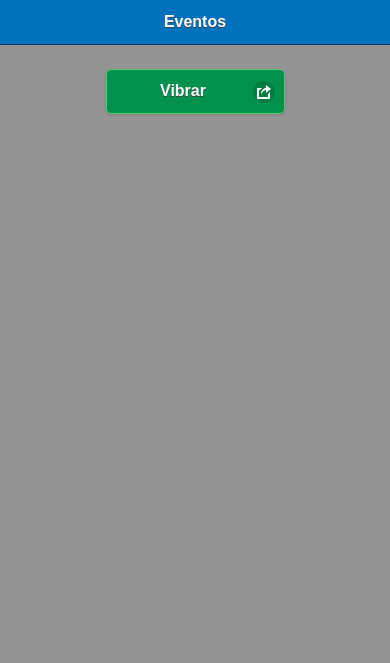
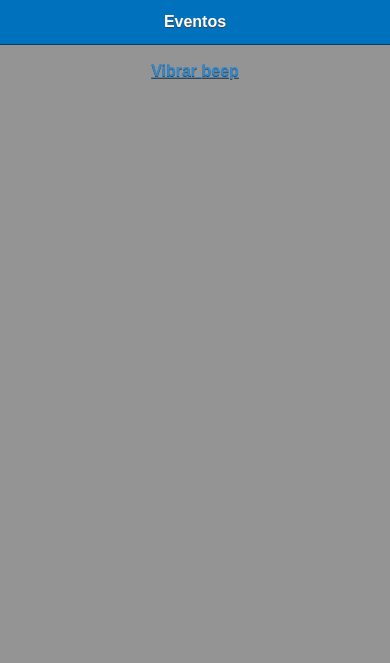
Before and after one commit to rodrigoDoradoGtz/aplicacion6, a plain HTML site: page index.html in a window 390 px wide. Shown: the top 663 px of the page. Drawn offline with Linux system fonts and the light colour scheme; some packages are replaced by stand-ins of ours.

Commit message:
Update index.html

```diff
--- a/index.html
+++ b/index.html
@@ -24,7 +24,8 @@
  <div data-role="main" class="ui-content" >
    <div align="center">
      <div style="width:50%">
-       <a href="#" id="btnvibrar" class="ui-btn ui-btn-corner-all ui-icon-action ui-btn-icon-right ui-shadow"> Vibrar </a>
+       <a href="#" id="btnvibrar"> Vibrar </a>
+       <a href="#" id="beep"> beep </a>
      </div> <!-- estilo ancho 50% -->
    </div> <!-- center -->
  </div> <!-- main -->
```
